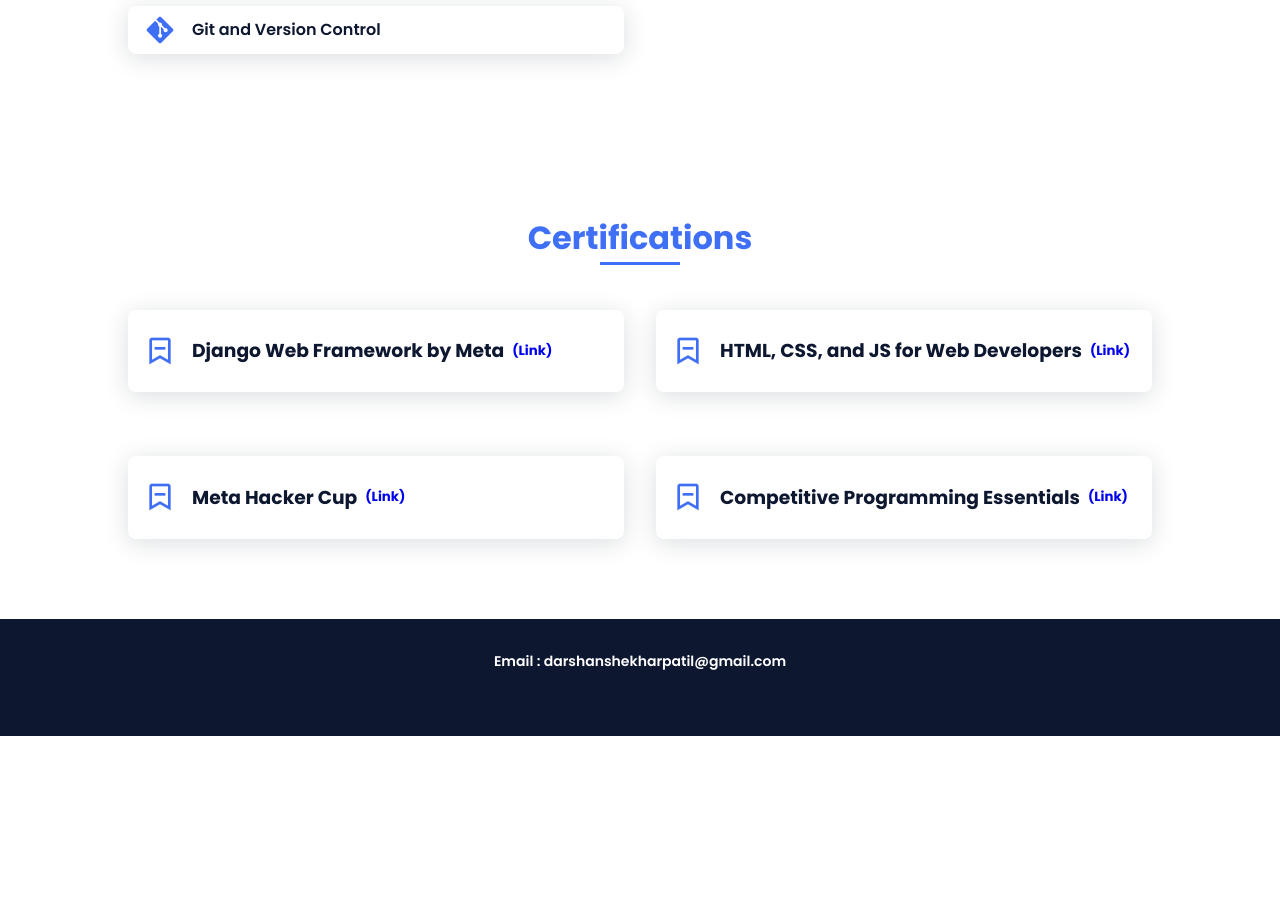
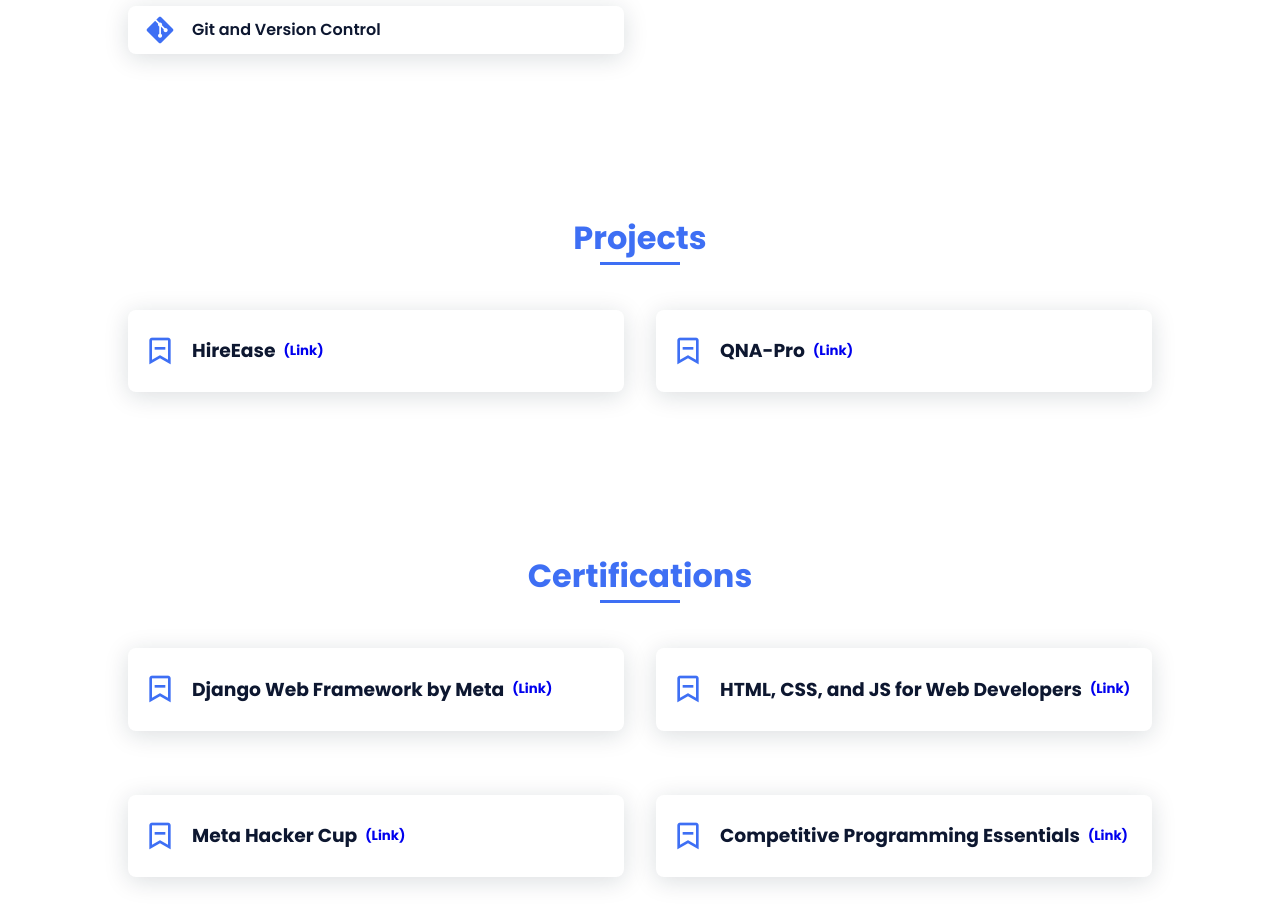
Before and after one commit to aspireboy001/DigitalPortfolio, a plain HTML site: page index.html in a window 1280 px wide. Shown: the part 4640-5564 px from the top of the page. Before the commit the page ends 5376 px from the top, so only its background shows below. Drawn offline with nearby package versions, Linux system fonts and the light colour scheme.

Commit message:
added projects section

```diff
--- a/index.html
+++ b/index.html
@@ -431,6 +431,41 @@
 
 
 
+    <!--===== Projects =====-->
+    <section class="skills section" id="certifications">
+      <h2 class="section-title">Projects</h2>
+      <div class="skills__container bd-grid">
+
+        <div class="skills__data">
+          <div class="skills__names">
+              <i class="bx bx-bookmark-minus skills__icon"></i>
+            <h3 class="skills__name">HireEase</h3>
+            <a
+                  href="https://github.com/aspireboy001/HireEase"
+                  target="_blank"
+                  title="GitHub Link"
+                  ><h5 style="padding-left:20% ; width:100%;">(Link)</h4></i>
+             </a>
+          </div>
+        </div>
+
+        <div class="skills__data">
+          <div class="skills__names">
+              <i class="bx bx-bookmark-minus skills__icon"></i>
+            <h3 class="skills__name">QNA-Pro</h3>
+            <a
+                  href="https://github.com/aspireboy001/Smart-QA"
+                  target="_blank"
+                  title="GitHub Link"
+                  ><h5 style="padding-left:20% ; width:100%;">(Link)</h4></i>
+             </a>
+          </div>
+        </div>
+
+      </div>
+    </section>
+
+    <!--===== Certifications =====-->
     <section class="skills section" id="certifications">
       <h2 class="section-title">Certifications</h2>
       <div class="skills__container bd-grid">
@@ -491,6 +526,9 @@
 
       </div>
     </section>
+
+
+
     </main>
 
 
```
